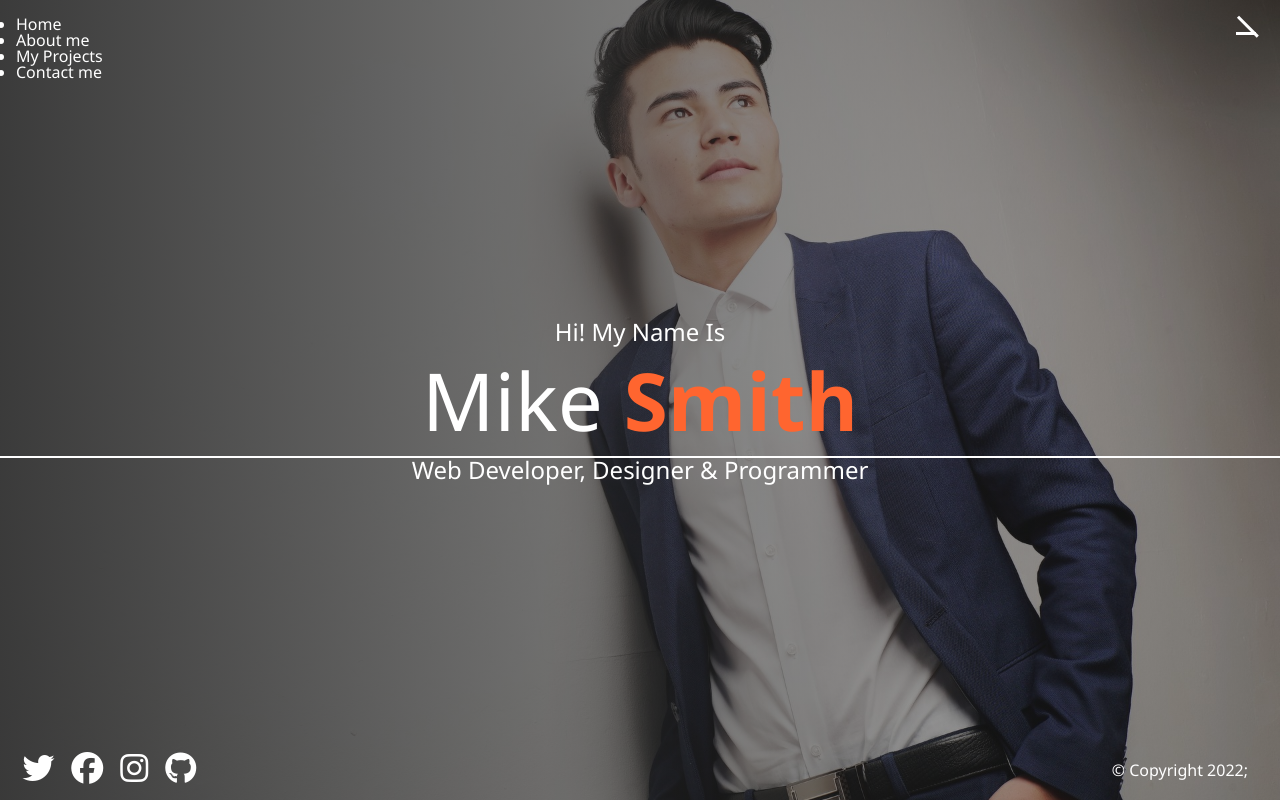
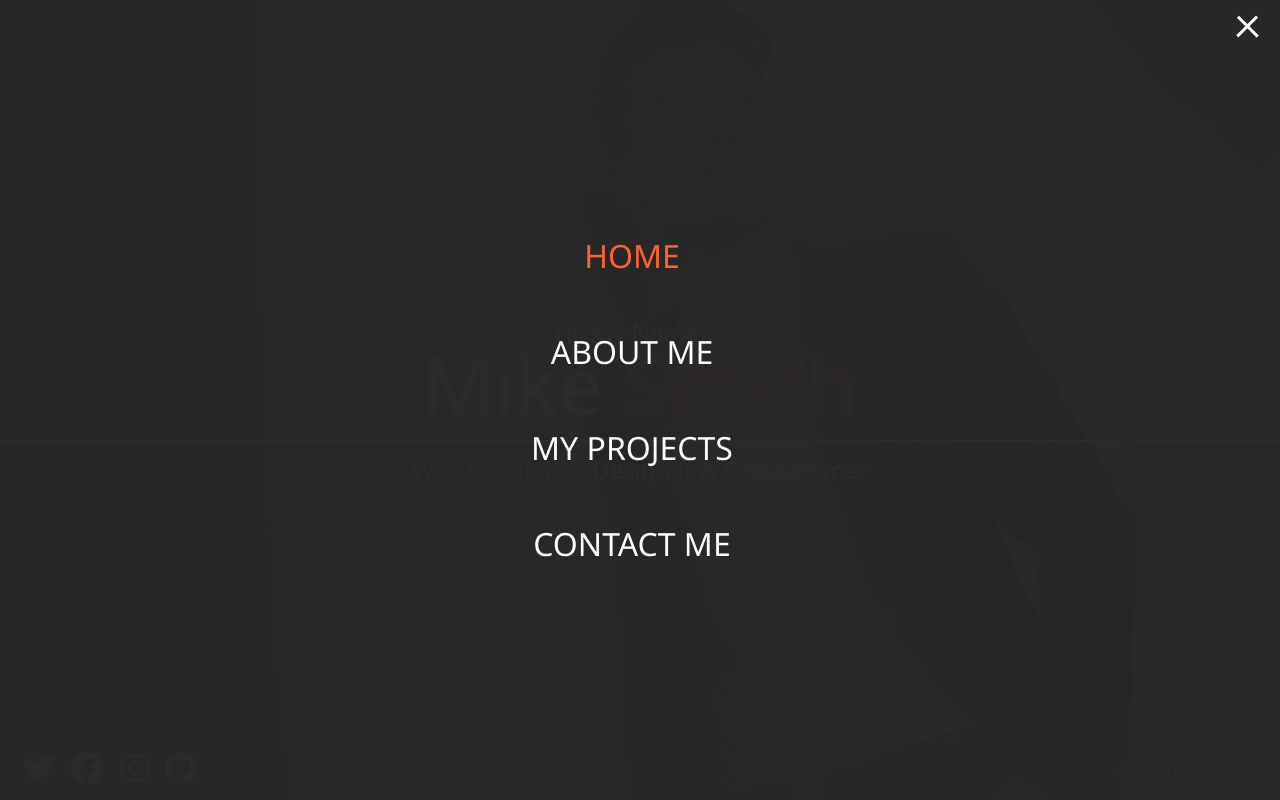
Before and after one commit to nikodemgabler/Learning-repository, a plain HTML site: page Saas-Layouts/index.html in a window 1280 px wide. Both pictures are taken after a click on the element 1250 px from the left and 26 px from the top of the page. Drawn offline with Linux system fonts and the light colour scheme.

Commit message:
finished main-page

```diff
--- a/Saas-Layouts/index.html
+++ b/Saas-Layouts/index.html
@@ -10,30 +10,28 @@
 <body>
     <header>
         <div class="menu-btn">
-            <span class="menu-btn__burger">
-
-            </span>
+            <span class="menu-btn__burger"></span>
         </div>
 
         <nav class="nav">
             <ul class="menu-nav">
                 <li class="menu-nav__item active">
-                    <a href="index.html" class="menu-nav__ink">
+                    <a href="index.html" class="menu-nav__link">
                         Home
                     </a>
                 </li>
                 <li class="menu-nav__item">
-                    <a href="about.html" class="menu-nav__ink">
+                    <a href="about.html" class="menu-nav__link">
                         About me
                     </a>
                 </li>
                 <li class="menu-nav__item">
-                    <a href="projects.html" class="menu-nav__ink">
+                    <a href="projects.html" class="menu-nav__link">
                         My Projects
                     </a>
                 </li>
                 <li class="menu-nav__item">
-                    <a href="contact.html" class="menu-nav__ink">
+                    <a href="contact.html" class="menu-nav__link">
                         Contact me
                     </a>
                 </li>
--- a/Saas-Layouts/js/main.js
+++ b/Saas-Layouts/js/main.js
@@ -1,5 +1,9 @@
 const menuBtn = document.querySelector('.menu-btn');
 const hamburger = document.querySelector('.menu-btn__burger');
+const nav = document.querySelector('.nav');
+const menuNav = document.querySelector('.menu-nav');
+const navItems = document.querySelectorAll('.menu-nav__item');
+
 
 let showMenu = false;
 
@@ -8,10 +12,17 @@ menuBtn.addEventListener('click', toggleMenu);
 function toggleMenu() {
     if(!showMenu) {
         hamburger.classList.add('open');
+        nav.classList.add('open');
+        menuNav.classList.add('open');
+        navItems.forEach(item => item.classList.add('open'));
+
 
         showMenu = true;
     } else {
         hamburger.classList.remove ('open');
+        nav.classList.remove('open');
+        menuNav.classList.remove('open');
+        navItems.forEach(item => item.classList.remove('open'));
 
         showMenu = false;
     }
--- a/Saas-Layouts/scss/_home.scss
+++ b/Saas-Layouts/scss/_home.scss
@@ -16,7 +16,7 @@
     &__name {
         font-size: 5rem;
         padding-bottom: 1rem;
-        margin-top: 1rem;
+        margin-bottom: 1rem;
         border-bottom: 2px solid set-text-color($primary-color);
 
         &--last {
--- a/Saas-Layouts/scss/_menu.scss
+++ b/Saas-Layouts/scss/_menu.scss
@@ -44,6 +44,74 @@
             &::before {
                 transform: rotate(45deg) translate(5px, 8px);
             }
+
+            &::after {
+                width: 28px;
+                transform: rotate(-45deg) translate(3px, -7px);
+            }
         }
     }
 }
+
+.nav {
+    position: fixed;
+    top: 0;
+    left: 0;
+    width: 100vw;
+    opacity: 0.98;
+    visibility: hidden;
+
+    &.open {
+        visibility: visible;
+    }
+
+    .menu-nav {
+        display: flex;
+        flex-flow: column wrap;
+        align-items: center;
+        justify-content: center;
+        height: 100vh;
+        overflow: hidden;
+        background: $primary-color;
+        list-style-type: none;
+        padding-right: 1rem;
+        transform: translateY(-100%);
+        @include trasition-ease;
+
+        &.open {
+            transform: translateY(0);
+        }
+
+        &__item {
+            transform: translateX(100vw);
+            @include trasition-ease;
+
+            &.open {
+                transform: translateX(0);
+            }
+
+            &.active > a {
+                color: $secondary-color;
+            }
+        }
+
+        &__link {
+            display: inline-block;
+            font-size: 2rem;
+            text-transform: uppercase;
+            padding: 2rem 0;
+            font-weight: 300;
+            @include trasition-ease;
+
+            &:hover {
+                color: $secondary-color;
+            }
+        }
+    }
+}
+
+@for $i from 1 through 4 {
+    .menu-nav__item:nth-child(#{$i}) {
+        transition-delay: ($i*0.1s) + 0.15s;
+    }
+}
```
Also changed, not shown: Saas-Layouts/style/css/main.css, 2 other files.
